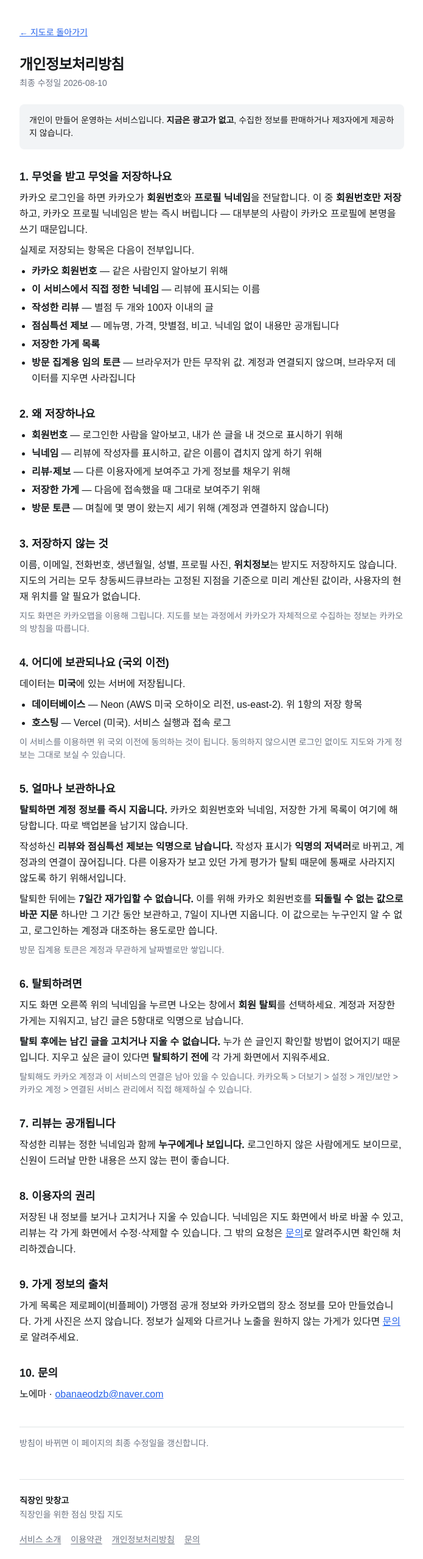
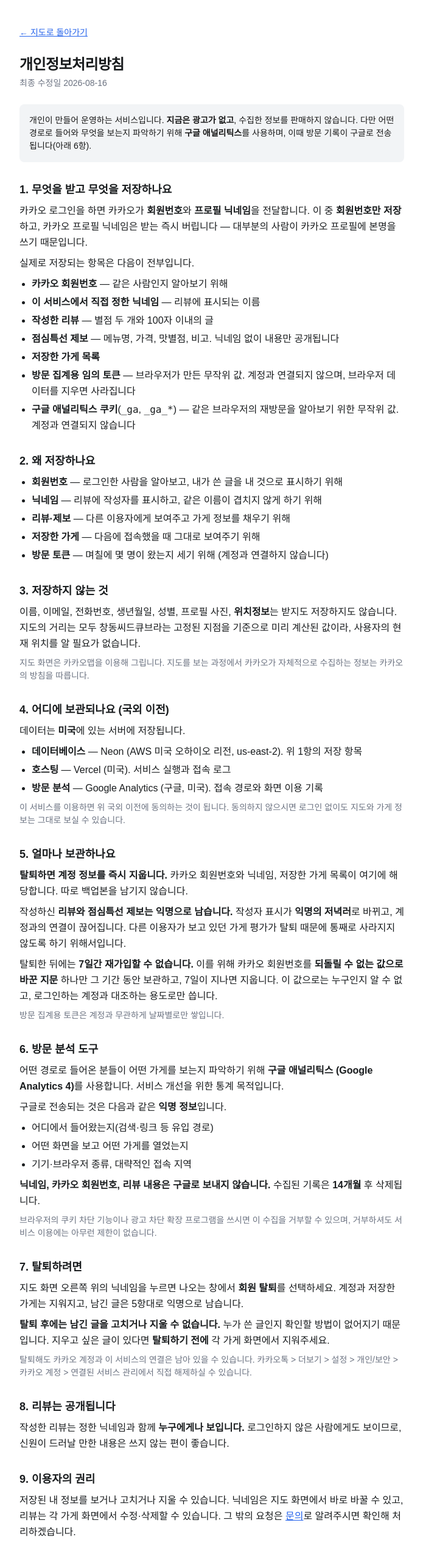
Before and after one commit to spoug02-glitch/bfl_map, a Next.js app in the folder web/: page /privacy in a window 1280 px wide. Shown: the top 2557 px of the page at 61% size, without its empty margins (292-987 px from the left). Built offline with nearby package versions, Linux system fonts and the light colour scheme; no server answers; a web font is replaced by a local one.

Commit message:
docs(bfl-map): disclose Google Analytics in the privacy policy

```diff
--- a/web/app/(docs)/privacy/page.tsx
+++ b/web/app/(docs)/privacy/page.tsx
@@ -10,7 +10,7 @@ export const metadata: Metadata = {
   description: `${SERVICE.name}이 무엇을 받고, 무엇을 저장하지 않으며, 언제 지우는지`,
 };
 
-const UPDATED = "2026-08-10";
+const UPDATED = "2026-08-16";
 
 export default function PrivacyPage() {
   return (
@@ -20,7 +20,8 @@ export default function PrivacyPage() {
 
       <p className="mt-6 rounded-lg bg-surface-muted p-4 text-sm">
         개인이 만들어 운영하는 서비스입니다. <strong>지금은 광고가 없고</strong>, 수집한 정보를
-        판매하거나 제3자에게 제공하지 않습니다.
+        판매하지 않습니다. 다만 어떤 경로로 들어와 무엇을 보는지 파악하기 위해{" "}
+        <strong>구글 애널리틱스</strong>를 사용하며, 이때 방문 기록이 구글로 전송됩니다(아래 6항).
       </p>
 
       <DocSection title="1. 무엇을 받고 무엇을 저장하나요">
@@ -37,6 +38,7 @@ export default function PrivacyPage() {
           <li><strong>점심특선 제보</strong> — 메뉴명, 가격, 맛별점, 비고. 닉네임 없이 내용만 공개됩니다</li>
           <li><strong>저장한 가게 목록</strong></li>
           <li><strong>방문 집계용 임의 토큰</strong> — 브라우저가 만든 무작위 값. 계정과 연결되지 않으며, 브라우저 데이터를 지우면 사라집니다</li>
+          <li><strong>구글 애널리틱스 쿠키</strong>(<code>_ga</code>, <code>_ga_*</code>) — 같은 브라우저의 재방문을 알아보기 위한 무작위 값. 계정과 연결되지 않습니다</li>
         </ul>
       </DocSection>
 
@@ -67,6 +69,7 @@ export default function PrivacyPage() {
         <ul className="ml-5 list-disc space-y-1">
           <li><strong>데이터베이스</strong> — Neon (AWS 미국 오하이오 리전, us-east-2). 위 1항의 저장 항목</li>
           <li><strong>호스팅</strong> — Vercel (미국). 서비스 실행과 접속 로그</li>
+          <li><strong>방문 분석</strong> — Google Analytics (구글, 미국). 접속 경로와 화면 이용 기록</li>
         </ul>
         <p className="text-sm text-text-muted">
           이 서비스를 이용하면 위 국외 이전에 동의하는 것이 됩니다. 동의하지 않으시면 로그인 없이도
@@ -95,7 +98,28 @@ export default function PrivacyPage() {
         </p>
       </DocSection>
 
-      <DocSection title="6. 탈퇴하려면">
+      <DocSection title="6. 방문 분석 도구">
+        <p>
+          어떤 경로로 들어온 분들이 어떤 가게를 보는지 파악하기 위해 <strong>구글 애널리틱스
+          (Google Analytics 4)</strong>를 사용합니다. 서비스 개선을 위한 통계 목적입니다.
+        </p>
+        <p>구글로 전송되는 것은 다음과 같은 <strong>익명 정보</strong>입니다.</p>
+        <ul className="ml-5 list-disc space-y-1">
+          <li>어디에서 들어왔는지(검색·링크 등 유입 경로)</li>
+          <li>어떤 화면을 보고 어떤 가게를 열었는지</li>
+          <li>기기·브라우저 종류, 대략적인 접속 지역</li>
+        </ul>
+        <p>
+          <strong>닉네임, 카카오 회원번호, 리뷰 내용은 구글로 보내지 않습니다.</strong> 수집된
+          기록은 <strong>14개월</strong> 후 삭제됩니다.
+        </p>
+        <p className="text-sm text-text-muted">
+          브라우저의 쿠키 차단 기능이나 광고 차단 확장 프로그램을 쓰시면 이 수집을 거부할 수
+          있으며, 거부하셔도 서비스 이용에는 아무런 제한이 없습니다.
+        </p>
+      </DocSection>
+
+      <DocSection title="7. 탈퇴하려면">
         <p>
           지도 화면 오른쪽 위의 닉네임을 누르면 나오는 창에서 <strong>회원 탈퇴</strong>를 선택하세요.
           계정과 저장한 가게는 지워지고, 남긴 글은 5항대로 익명으로 남습니다.
@@ -111,14 +135,14 @@ export default function PrivacyPage() {
         </p>
       </DocSection>
 
-      <DocSection title="7. 리뷰는 공개됩니다">
+      <DocSection title="8. 리뷰는 공개됩니다">
         <p>
           작성한 리뷰는 정한 닉네임과 함께 <strong>누구에게나 보입니다.</strong> 로그인하지 않은
           사람에게도 보이므로, 신원이 드러날 만한 내용은 쓰지 않는 편이 좋습니다.
         </p>
       </DocSection>
 
-      <DocSection title="8. 이용자의 권리">
+      <DocSection title="9. 이용자의 권리">
         <p>
           저장된 내 정보를 보거나 고치거나 지울 수 있습니다. 닉네임은 지도 화면에서 바로 바꿀 수
           있고, 리뷰는 각 가게 화면에서 수정·삭제할 수 있습니다. 그 밖의 요청은{" "}
@@ -127,7 +151,7 @@ export default function PrivacyPage() {
         </p>
       </DocSection>
 
-      <DocSection title="9. 가게 정보의 출처">
+      <DocSection title="10. 가게 정보의 출처">
         <p>
           가게 목록은 제로페이(비플페이) 가맹점 공개 정보와 카카오맵의 장소 정보를 모아 만들었습니다.
           가게 사진은 쓰지 않습니다. 정보가 실제와 다르거나 노출을 원하지 않는 가게가 있다면{" "}
@@ -135,7 +159,7 @@ export default function PrivacyPage() {
         </p>
       </DocSection>
 
-      <DocSection title="10. 문의">
+      <DocSection title="11. 문의">
         <p>
           {CREDIT.author} ·{" "}
           <a className="text-accent underline" href={`mailto:${CREDIT.email}`}>{CREDIT.email}</a>
```
